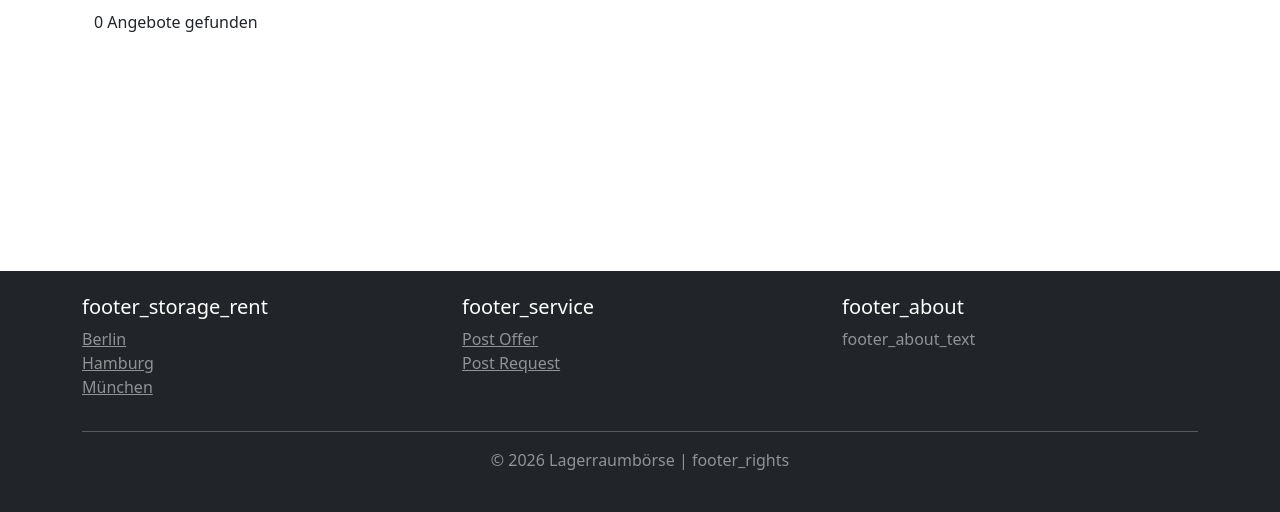
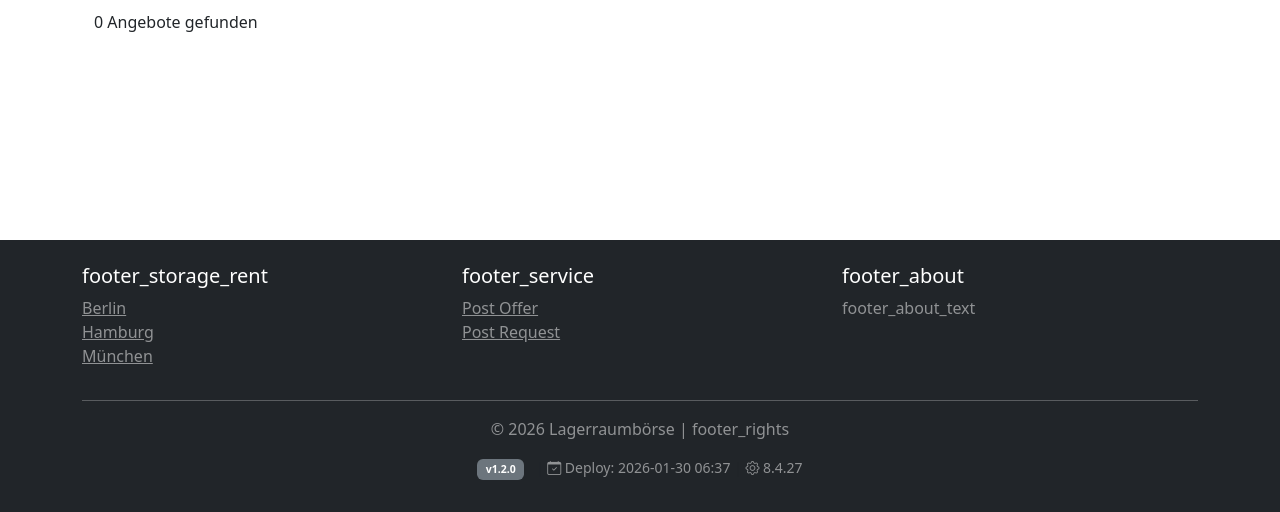
Before and after one commit to gerontec/free_exchange, a PHP site: page / in a window 1280 px wide. Shown: the part 288-800 px from the top of the page. Run offline with PHP 8.4, Linux system fonts and the light colour scheme; data that the repository does not hold is empty; a stand-in replaces the project's code that opens the database connection.

Commit message:
feat: add version and deploy info to footer
- Display version badge (v1.2.0)
- Show current deploy date and time
- Display PHP version
- Clean Bootstrap styling with icons

https://claude.ai/code/session_0121Pp8X7sjxyVn13NKQPX7K

```diff
--- a/includes/footer.php
+++ b/includes/footer.php
@@ -26,6 +26,13 @@
             <hr class="bg-secondary">
             <div class="text-center text-white-50">
                 <p>&copy; 2026 Lagerraumbörse | <?= t('footer_rights') ?></p>
+                <p class="small mb-0">
+                    <span class="badge bg-secondary">v1.2.0</span>
+                    <span class="text-muted">|</span>
+                    <i class="bi bi-calendar-check"></i> Deploy: <?= date('Y-m-d H:i') ?>
+                    <span class="text-muted">|</span>
+                    <i class="bi bi-gear"></i> <?= PHP_VERSION ?>
+                </p>
             </div>
         </div>
     </footer>
```
